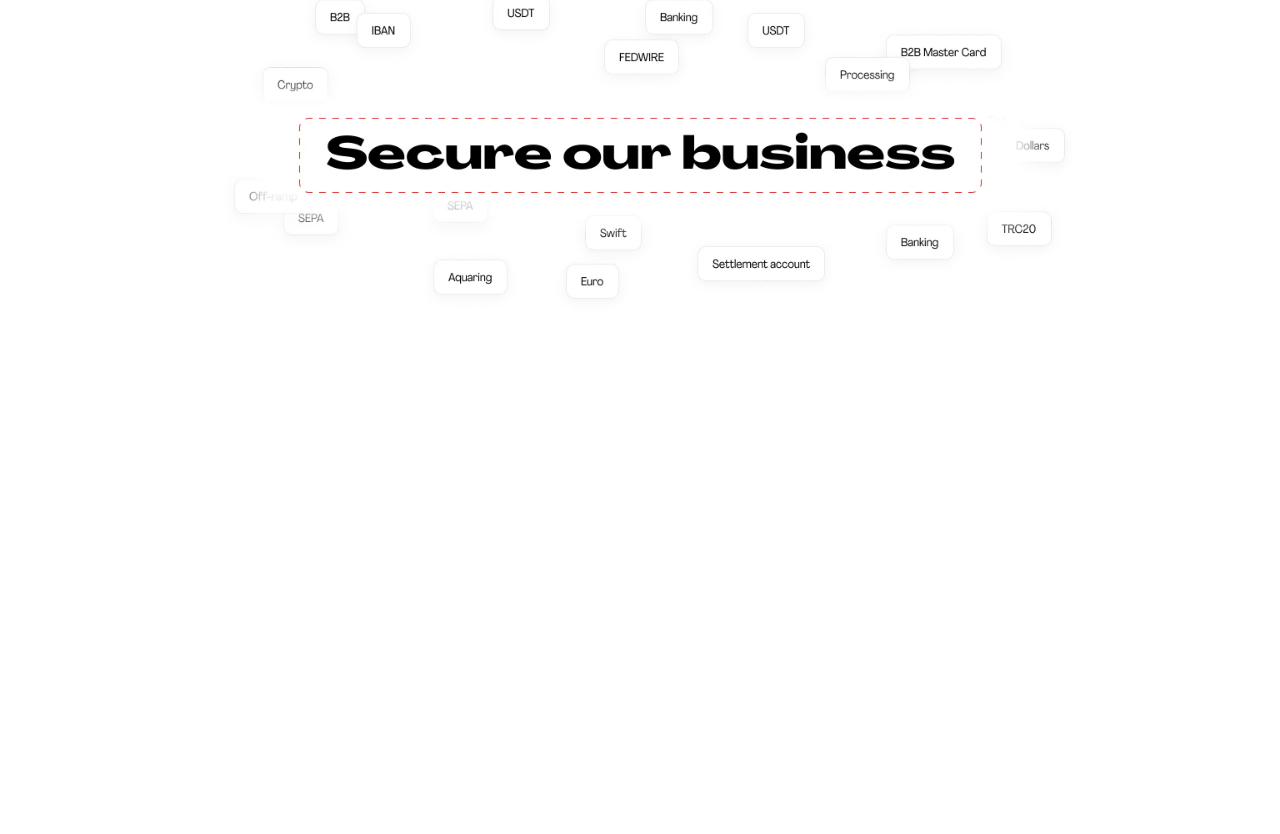
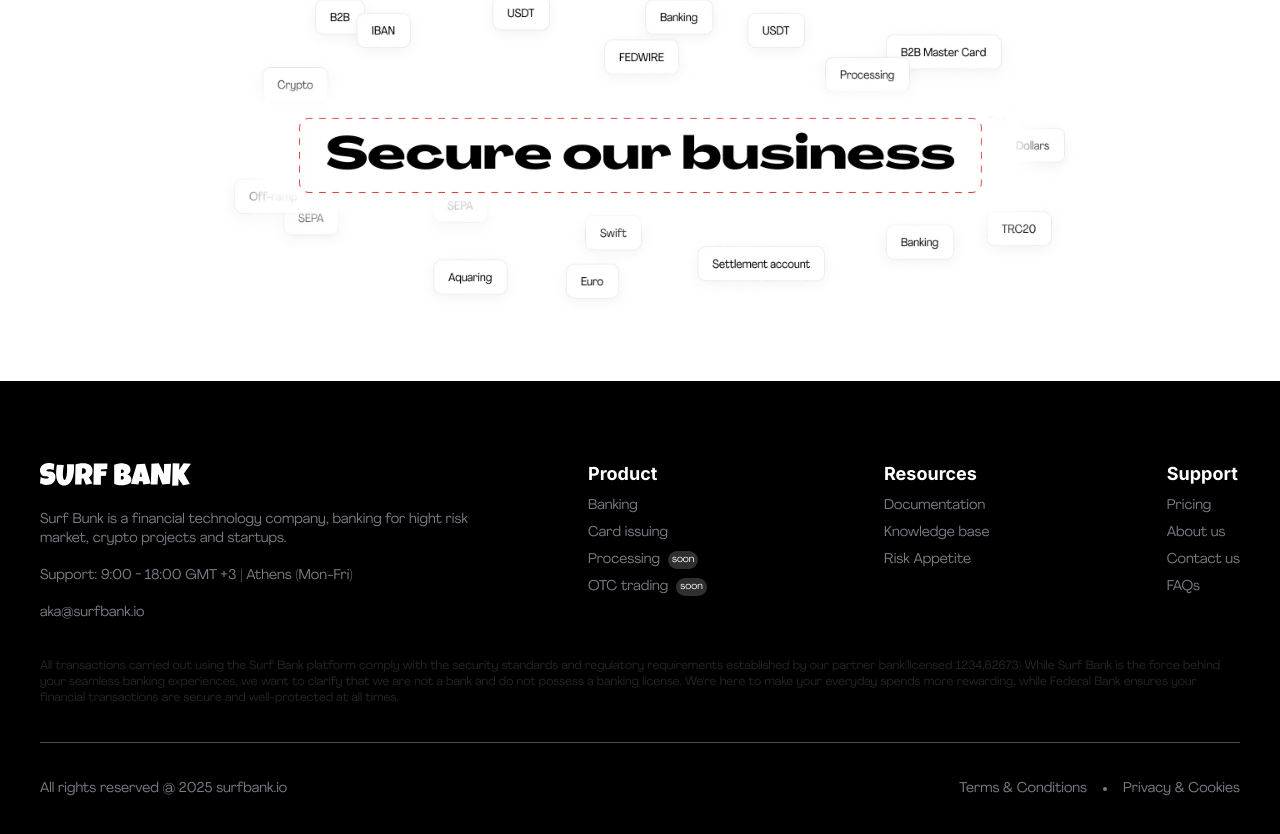
Before and after one commit to Pank3d/surf_bank, a React (Vite) app: page / in a window 1280 px wide. Shown: the part 2966-3800 px from the top of the page. Before the commit the page ends 3347 px from the top, so only its background shows below. Built offline with nearby package versions, Linux system fonts and the light colour scheme.

Commit message:
feat: footer

```diff
--- a/src/pages/Layout.tsx
+++ b/src/pages/Layout.tsx
@@ -1,4 +1,4 @@
-import { Header } from "@/widgets";
+import { Header, Footer } from "@/widgets";
 import { Outlet } from "react-router";
 
 export const Layout = () => {
@@ -6,6 +6,7 @@
     <>
       <Header />
       <Outlet />
+      <Footer />
     </>
   );
 };
--- a/src/shared/styles/_variables.scss
+++ b/src/shared/styles/_variables.scss
@@ -4,3 +4,4 @@
 $black-color: #000000;
 $white-color: #ffffff;
 $blue-color: #cae9fe82;
+$gray-color-2: #2f2f2f;
--- /dev/null
+++ b/src/widgets/Footer/model/data.ts
@@ -0,0 +1,72 @@
+export const navigationData = [
+  {
+    title: "Product",
+    links: [
+      {
+        title: "Banking",
+        href: "#",
+        soon: false,
+      },
+      {
+        title: "Card issuing",
+        href: "#",
+        soon: false,
+      },
+      {
+        title: "Processing",
+        href: "#",
+        soon: true,
+      },
+      {
+        title: "OTC trading",
+        href: "#",
+        soon: true,
+      },
+    ],
+  },
+  {
+    title: "Resources",
+    links: [
+      {
+        title: "Documentation",
+        href: "#",
+        soon: false,
+      },
+      {
+        title: "Knowledge  base",
+        href: "#",
+        soon: false,
+      },
+      {
+        title: "Risk Appetite",
+        href: "#",
+        soon: false,
+      },
+    ],
+  },
+  {
+    title: "Support",
+    links: [
+      {
+        title: "Pricing",
+        href: "#",
+        soon: false,
+      },
+      {
+        title: "About us",
+        href: "#",
+        soon: false,
+      },
+      {
+        title: "Contact us",
+        href: "#",
+        soon: false,
+      },
+      {
+        title: "FAQs",
+        href: "#",
+        soon: false,
+      },
+    ],
+  },
+];
--- /dev/null
+++ b/src/widgets/Footer/ui/Footer.module.scss
@@ -0,0 +1,111 @@
+.footer {
+  background-color: $black-color;
+
+  .inner {
+    max-width: 1332px;
+    margin: 0 auto;
+    padding: 82px 40px 50px 40px;
+    color: $gray-color;
+
+    .inner__top {
+      display: flex;
+      justify-content: space-between;
+
+      .info {
+        max-width: 450px;
+        display: flex;
+        flex-direction: column;
+        gap: 18px;
+
+        .logo {
+          margin-bottom: 6px;
+          width: 151px;
+          height: auto;
+        }
+
+        .text {
+          font-size: 14px;
+          color: $gray-color;
+        }
+      }
+
+      .navigation {
+        display: flex;
+        justify-content: space-between;
+        gap: 46px;
+        max-width: 652px;
+        width: 100%;
+
+        .navigation__list {
+          .navigation__title {
+            font-family: "Inter", sans-serif;
+            font-weight: 700;
+            font-size: 18px;
+            margin-bottom: 12px;
+            color: $white-color;
+          }
+
+          .navigation__list {
+            display: flex;
+            flex-direction: column;
+            gap: 8px;
+            list-style: none;
+
+            .navigation__list_item {
+              font-size: 14px;
+
+              a {
+                color: $gray-color;
+                display: flex;
+                align-items: center;
+                gap: 8px;
+
+                .soon {
+                  flex-shrink: 0;
+                  font-size: 10px;
+                  color: $white-color;
+                  background-color: $gray-color-2;
+                  padding: 2px 4px;
+                  border-radius: 29px;
+                }
+              }
+            }
+          }
+        }
+      }
+    }
+
+    .description {
+      font-size: 12px;
+      color: $gray-color;
+      padding: 36px 0;
+      border-bottom: 1px solid $white-color;
+      opacity: 30%;
+    }
+
+    .bottom {
+      padding: 36px 0 0 0;
+      display: flex;
+      justify-content: space-between;
+      align-items: center;
+      font-size: 14px;
+
+      .bottom__links {
+        display: flex;
+        align-items: center;
+        gap: 16px;
+
+        .link {
+          color: $gray-color;
+        }
+
+        .dote {
+          width: 4px;
+          height: 4px;
+          background-color: $gray-color;
+          border-radius: 50%;
+        }
+      }
+    }
+  }
+}
--- /dev/null
+++ b/src/widgets/Footer/ui/Footer.tsx
@@ -0,0 +1,63 @@
+import style from "./Footer.module.scss";
+import { navigationData } from "../model/data";
+import { Link } from "react-router-dom";
+
+export const Footer = () => (
+  <footer className={style.footer}>
+    <div className={style.inner}>
+      <div className={style.inner__top}>
+        <div className={style.info}>
+          <img className={style.logo} src="/logo-white.svg" alt="" />
+          <p className={style.text}>
+            Surf Bunk is a financial technology company, banking for hight risk
+            market, crypto projects and startups.
+          </p>
+          <p className={style.text}>
+            Support: 9:00 - 18:00 GMT +3 | Athens (Mon-Fri)
+          </p>
+          <p className={style.text}>aka@surfbank.io</p>
+        </div>
+        <div className={style.navigation}>
+          {navigationData.map(({ title, links }) => (
+            <div className={style.navigation__list}>
+              <h3 className={style.navigation__title}>{title}</h3>
+              <ul className={style.navigation__list}>
+                {links.map((link) => (
+                  <li className={style.navigation__list_item}>
+                    <a href={link.href}>
+                      {link.title}
+                      {link.soon && <span className={style.soon}>soon</span>}
+                    </a>
+                  </li>
+                ))}
+              </ul>
+            </div>
+          ))}
+        </div>
+      </div>
+      <p className={style.description}>
+        All transactions carried out using the Surf Bank platform comply with
+        the security standards and regulatory requirements established by our
+        partner bank(licensed 1234,62673) While Surf Bank is the force behind
+        your seamless banking experiences, we want to clarify that we are not a
+        bank and do not possess a banking license. We're here to make your
+        everyday spends more rewarding, while Federal Bank ensures your
+        financial transactions are secure and well-protected at all times.
+      </p>
+      <div className={style.bottom}>
+        <p className={style.bottom__description}>
+          All rights reserved @ 2025 surfbank.io
+        </p>
+        <div className={style.bottom__links}>
+          <Link className={style.link} to={"#"}>
+            Terms & Conditions
+          </Link>
+          <span className={style.dote} />
+          <Link className={style.link} to={"#"}>
+            Privacy & Cookies
+          </Link>
+        </div>
+      </div>
+    </div>
+  </footer>
+);
--- a/src/widgets/index.ts
+++ b/src/widgets/index.ts
@@ -1,2 +1,3 @@
 export { Header } from "./Header/Header";
 export * from "./Sections";
+export { Footer } from "./Footer/ui/Footer";
```
Also changed, not shown: public/logo-white.svg (added).
